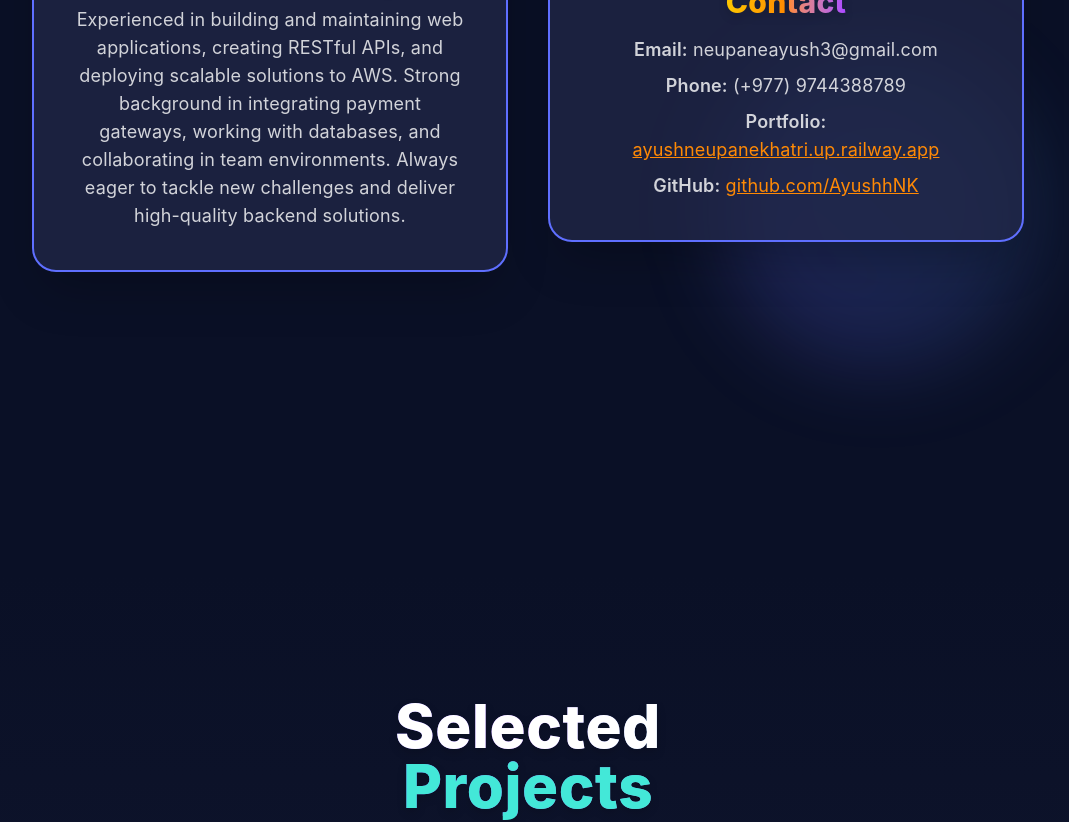
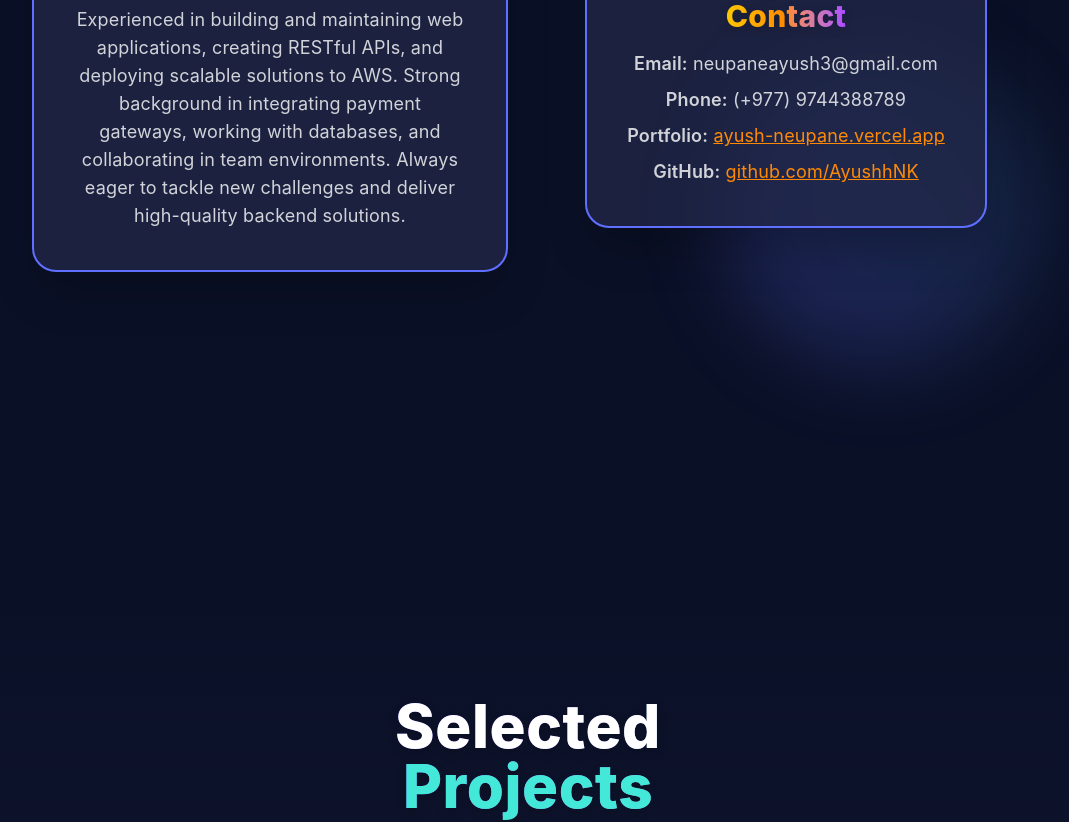
Before and after one commit to AyushhNK/AyushNeupane, a Next.js app: page / in a window 1280 px wide. Shown: the part 1760-2582 px from the top of the page, without its empty margins (112-1181 px from the left). Built offline with nearby package versions, Linux system fonts and the light colour scheme.

Commit message:
resolved error

```diff
--- a/src/components/About.tsx
+++ b/src/components/About.tsx
@@ -46,7 +46,7 @@ const About = () => {
                     <ul className='text-lg text-white/80 space-y-2 text-center'>
                         <li><span className='font-semibold'>Email:</span> neupaneayush3@gmail.com</li>
                         <li><span className='font-semibold'>Phone:</span> (+977) 9744388789</li>
-                        <li><span className='font-semibold'>Portfolio:</span> <a href="https://ayushneupanekhatri.up.railway.app/" className="text-orange-400 underline" target="_blank" rel="noopener noreferrer">ayushneupanekhatri.up.railway.app</a></li>
+                        <li><span className='font-semibold'>Portfolio:</span> <a href="https://ayush-neupane.vercel.app/" className="text-orange-400 underline" target="_blank" rel="noopener noreferrer">ayush-neupane.vercel.app</a></li>
                         <li><span className='font-semibold'>GitHub:</span> <a href="https://github.com/AyushhNK" className="text-orange-400 underline" target="_blank" rel="noopener noreferrer">github.com/AyushhNK</a></li>
                     </ul>
                 </div>
--- a/src/components/Contact.tsx
+++ b/src/components/Contact.tsx
@@ -14,7 +14,7 @@ const Contact=()=>{
             <div className='max-w-5xl mx-auto flex flex-col lg:flex-row items-center justify-center relative z-10 gap-12'>
                 <div className='flex flex-col gap-6 w-full lg:w-1/2'>
                     <h2 className='text-5xl font-extrabold text-transparent bg-gradient-to-r from-orange-400 via-yellow-400 to-purple-500 bg-clip-text mb-2 drop-shadow-lg'>Let's Connect</h2>
-                    <p className='text-white/80 text-lg mb-6'>Feel free to reach out for collaboration, project inquiries, or just to say hi!</p>
+                    <p className='text-white/80 text-lg mb-6'>Send me a message and let&#39;s schedule a call</p>
                     <div className='flex flex-col gap-4'>
                         <div className='flex items-center gap-4 bg-white/10 border border-orange-400/20 rounded-2xl p-4 shadow-lg hover:bg-white/20 transition'>
                             <Image src={phone} alt="phone" className='h-12 w-12'/>
@@ -24,7 +24,7 @@ const Contact=()=>{
                             <Image src={mail} alt="mail" className='h-12 w-12'/>
                             <span className='text-xl font-semibold'>neupaneayush3@gmail.com</span>
                         </div>
-                        <a href="https://ayushneupanekhatri.up.railway.app/" target="_blank" rel="noopener noreferrer" className='flex items-center gap-4 bg-white/10 border border-orange-400/20 rounded-2xl p-4 shadow-lg hover:bg-white/20 transition'>
+                        <a href="https://ayush-neupane.vercel.app/" target="_blank" rel="noopener noreferrer" className='flex items-center gap-4 bg-white/10 border border-orange-400/20 rounded-2xl p-4 shadow-lg hover:bg-white/20 transition'>
                             <FaGlobe size={32} className='text-orange-400'/>
                             <span className='text-xl font-semibold text-orange-300'>Portfolio Site</span>
                         </a>
--- a/src/components/Footer.tsx
+++ b/src/components/Footer.tsx
@@ -7,7 +7,7 @@ const Footer = () => {
             <div className="max-w-3xl mx-auto px-6 py-10 bg-[var(--glass-bg)] border-t-4 border-b-4 border-[var(--glass-border)] rounded-3xl shadow-2xl backdrop-blur-lg flex flex-col items-center">
                 <h1 className="text-3xl font-extrabold text-transparent bg-gradient-to-r from-[#5f6fff] via-[#a259ff] to-[#43e8d8] bg-clip-text mb-2 drop-shadow-lg">Ayush Neupane Khatri</h1>
                 <div className="flex items-center gap-6 mb-4 mt-2">
-                    <a href="https://ayushneupanekhatri.up.railway.app/" target="_blank" rel="noopener noreferrer" className="hover:text-orange-400 text-2xl transition-colors" title="Portfolio">
+                    <a href="https://ayush-neupane.vercel.app/" target="_blank" rel="noopener noreferrer" className="hover:text-orange-400 text-2xl transition-colors" title="Portfolio">
                         <FaGlobe size={28} />
                     </a>
                     <a href="https://github.com/AyushhNK" target="_blank" rel="noopener noreferrer" className="hover:text-orange-400 text-2xl transition-colors" title="GitHub">
--- a/src/components/Hero.tsx
+++ b/src/components/Hero.tsx
@@ -3,7 +3,6 @@ import Image from "next/image";
 import cursor from "../assets/icon1.png";
 import lightning from "../assets/icon2.png";
 import { motion } from "framer-motion";
-import profilepic from "../assets/profilepic.png";
 
 const Hero = () => {
     return (
--- a/src/components/Skills.tsx
+++ b/src/components/Skills.tsx
@@ -1,7 +1,6 @@
 import React from 'react';
-import { FaReact, FaPython, FaGitAlt, FaGitlab } from 'react-icons/fa';
+import { FaReact, FaGitAlt } from 'react-icons/fa';
 import { SiDotnet, SiDjango, SiFastapi, SiRedux, SiTailwindcss, SiPostman, SiGithub } from 'react-icons/si';
-import { DiTerminal } from 'react-icons/di';
 
 const backendSkills = [
     { icon: <SiDotnet size={60} className="text-[#5f6fff]" />, label: ".NET" },
```
